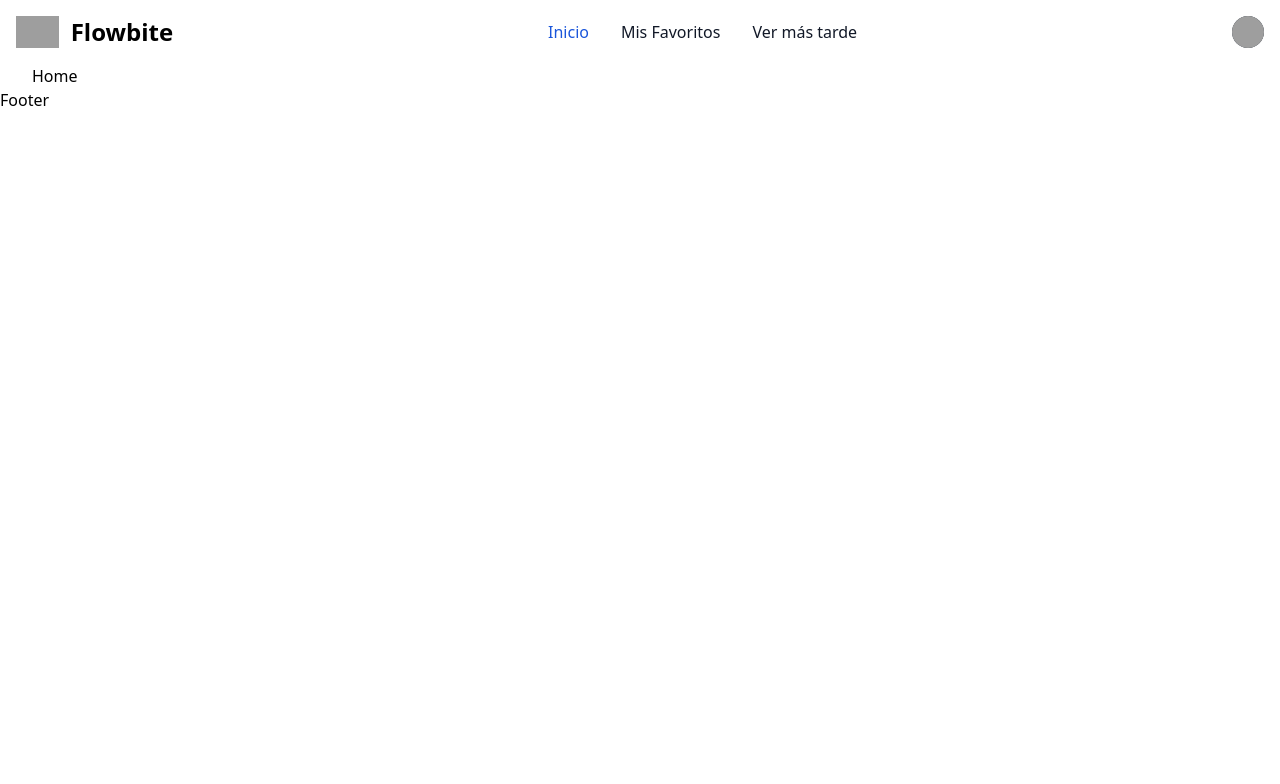
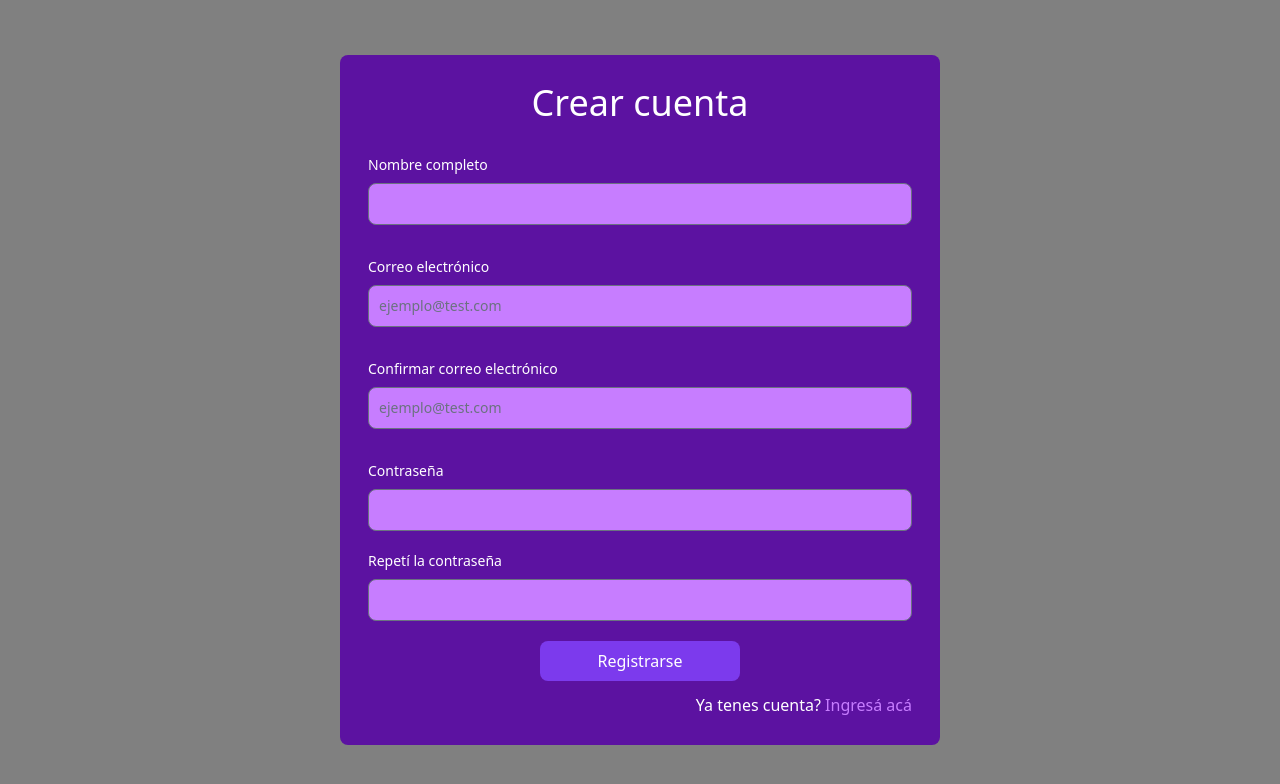
Before and after one commit to guidoFortunato/api-uade, a React (Vite) app: page /auth/register in a window 1280 px wide. Before the commit this address led to /. Shown: the top 784 px of the page. Built offline with nearby package versions, Linux system fonts and the light colour scheme; grey boxes are pictures that could not be loaded; the HTML template or start-up script is replaced by a standard one.

Commit message:
login yregister

```diff
--- a/src/App.jsx
+++ b/src/App.jsx
@@ -1,6 +1,6 @@
 import { AuthRouter, HomeRouter } from "./router";
 
-const auth = true;
+const auth = false;
 
 function App() {
   if (auth) return <HomeRouter />;
--- a/src/auth/Login.jsx
+++ b/src/auth/Login.jsx
@@ -1,5 +1,58 @@
+import { Link } from "react-router-dom";
+
 export const Login = () => {
+  const handleSubmit = (e) => {
+    e.preventDefault();
+    console.log("click ingresar");
+  };
+
   return (
-    <div>Login</div>
-  )
-}
+    <div className="bg-violet-dark p-7 rounded-lg">
+      <form className="mx-auto bg-violet-dark" onSubmit={handleSubmit}>
+        <h3 className="text-white text-center text-3xl sm:text-4xl">
+          Iniciar sesión
+        </h3>
+        <div className="my-8">
+          <label
+            htmlFor="email"
+            className="block mb-2 text-sm font-medium text-white"
+          >
+            Correo electrónico
+          </label>
+          <input
+            type="email"
+            id="email"
+            className="bg-violet-light border border-[violet-light] text-white text-sm rounded-lg focus:ring-violet-500 focus:border-violet-600 block w-full p-2.5 "
+            placeholder="ejemplo@test.com"
+          />
+        </div>
+        <div className="mb-5">
+          <label
+            htmlFor="password"
+            className="block mb-2 text-sm font-medium text-white"
+          >
+            Contraseña
+          </label>
+          <input
+            type="text"
+            id="password"
+            className="bg-violet-light border border-[violet-light] font-semibold text-white text-sm rounded-lg focus:ring-violet-600 focus:border-violet-600 block w-full p-2.5 "
+          />
+        </div>
+        <div className="flex justify-center w-full mb-3">
+          <button type="submit" className="btn-primary w-[200px]">
+            Ingresar
+          </button>
+        </div>
+        <div className="flex justify-end text-white">
+          <p>
+            No tenes cuenta?{" "}
+            <Link to="/auth/register" className="text-violet-light cursor-pointer hover:text-violet-500">
+              Registrate acá
+            </Link>
+          </p>
+        </div>
+      </form>
+    </div>
+  );
+};
--- a/src/auth/Register.jsx
+++ b/src/auth/Register.jsx
@@ -1,5 +1,101 @@
+import { Link } from "react-router-dom";
+
 export const Register = () => {
+  const handleSubmit = (e) => {
+    e.preventDefault();
+    console.log("click ingresar");
+  };
+
   return (
-    <div>Register</div>
-  )
-}
+    <div className="bg-violet-dark p-7 rounded-lg">
+      <form className="mx-auto bg-violet-dark" onSubmit={handleSubmit}>
+        <h3 className="text-white text-center text-3xl sm:text-4xl">
+          Crear cuenta
+        </h3>
+        <div className="my-8">
+          <label
+            htmlFor="name"
+            className="block mb-2 text-sm font-medium text-white"
+          >
+            Nombre completo
+          </label>
+          <input
+            type="text"
+            id="name"
+            className="bg-violet-light border border-[violet-light] text-white text-sm rounded-lg focus:ring-violet-500 focus:border-violet-600 block w-full p-2.5 "
+          />
+        </div>
+        <div className="my-8">
+          <label
+            htmlFor="email"
+            className="block mb-2 text-sm font-medium text-white"
+          >
+            Correo electrónico
+          </label>
+          <input
+            type="email"
+            id="emailConfirm"
+            className="bg-violet-light border border-[violet-light] text-white text-sm rounded-lg focus:ring-violet-500 focus:border-violet-600 block w-full p-2.5 "
+            placeholder="ejemplo@test.com"
+          />
+        </div>
+        <div className="my-8">
+          <label
+            htmlFor="email"
+            className="block mb-2 text-sm font-medium text-white"
+          >
+            Confirmar correo electrónico
+          </label>
+          <input
+            type="email"
+            id="emailConfirm"
+            className="bg-violet-light border border-[violet-light] text-white text-sm rounded-lg focus:ring-violet-500 focus:border-violet-600 block w-full p-2.5 "
+            placeholder="ejemplo@test.com"
+          />
+        </div>
+        <div className="mb-5">
+          <label
+            htmlFor="password"
+            className="block mb-2 text-sm font-medium text-white"
+          >
+            Contraseña
+          </label>
+          <input
+            type="text"
+            id="password"
+            className="bg-violet-light border border-[violet-light] font-semibold text-white text-sm rounded-lg focus:ring-violet-600 focus:border-violet-600 block w-full p-2.5 "
+          />
+        </div>
+        <div className="mb-5">
+          <label
+            htmlFor="passwordRepeat"
+            className="block mb-2 text-sm font-medium text-white"
+          >
+            Repetí la contraseña
+          </label>
+          <input
+            type="text"
+            id="passwordRepeat"
+            className="bg-violet-light border border-[violet-light] font-semibold text-white text-sm rounded-lg focus:ring-violet-600 focus:border-violet-600 block w-full p-2.5 "
+          />
+        </div>
+        <div className="flex justify-center w-full mb-3">
+          <button type="submit" className="btn-primary w-[200px]">
+            Registrarse
+          </button>
+        </div>
+        <div className="flex justify-end text-white">
+          <p>
+            Ya tenes cuenta?{" "}
+            <Link
+              to="/auth/login"
+              className="text-violet-light cursor-pointer hover:text-violet-500"
+            >
+              Ingresá acá
+            </Link>
+          </p>
+        </div>
+      </form>
+    </div>
+  );
+};
--- a/src/index.css
+++ b/src/index.css
@@ -1,3 +1,11 @@
 @tailwind base;
 @tailwind components;
 @tailwind utilities;
+
+body{
+  background-color: gray;
+}
+
+.btn-primary {
+  @apply bg-violet-600 hover:bg-violet-800 text-white py-2 px-4 rounded-lg transition-all;
+}
--- a/src/layout/AuthLayout.jsx
+++ b/src/layout/AuthLayout.jsx
@@ -2,10 +2,11 @@ import { Outlet } from "react-router-dom";
 
 export const AuthLayout = () => {
   return (
-    <>
-      <div className="w-[100%] lg:w-[95%] mx-auto">
+    <main className="flex justify-center items-center min-h-screen px-4 sm:px-0">
+      {/* <div className="w-full sm:w-[500px] px-10"> */}
+      <div className="w-full sm:w-[600px]">
         <Outlet />
       </div>
-    </>
+    </main>
   );
 };
--- /dev/null
+++ b/src/pages/Dashboard.jsx
@@ -0,0 +1,5 @@
+export const Dashboard = () => {
+  return (
+    <div>Dashboard</div>
+  )
+}
--- a/src/pages/Home.jsx
+++ b/src/pages/Home.jsx
@@ -1,5 +1,18 @@
+import { Link } from "react-router-dom";
+
 export const Home = () => {
   return (
-    <div>Home</div>
-  )
-}
+    <div className="grid grid-cols-1 text-center gap-6">
+      <h1 className="text-4xl sm:text-5xl font-semibold">FrameLand</h1>
+      <p>Disfruta de las mejores películas y series acá</p>
+      <div className="flex flex-col sm:flex-row sm:justify-between">
+        <Link to="/auth/login" className="w-full">
+          <button className="btn-primary mb-5 sm:mb-0 w-[90%]">Iniciar sesión</button>
+        </Link>
+        <Link to="/auth/register" className="w-full">
+          <button className="btn-primary w-[90%]">Registrarse</button>
+        </Link>
+      </div>
+    </div>
+  );
+};
--- a/src/pages/index.js
+++ b/src/pages/index.js
@@ -1,3 +1,4 @@
 export * from "./Favorites";
 export * from "./Home";
 export * from "./SeeLater";
+export * from "./Dashboard";
--- a/src/router/AuthRouter.jsx
+++ b/src/router/AuthRouter.jsx
@@ -1,12 +1,13 @@
 import { Navigate, Route, Routes } from "react-router-dom";
 import { AuthLayout } from "../layout";
 import { Login, Register } from "../auth";
+import { Home } from "../pages";
 
 export const AuthRouter = () => {
   return (
     <Routes>
-      {/* Rutas con el layout */}
       <Route path="/" element={<AuthLayout />}>
+        <Route index element={<Home />} />
         <Route path="/auth/login" element={<Login />} />
         <Route path="/auth/register" element={<Register />} />
 
@@ -14,8 +15,6 @@ export const AuthRouter = () => {
         <Route path="*" element={<Navigate to="/auth/login" />} />
       </Route>
 
-      {/* Ruta sin el layout */}
-
       {/* <Route path="*" element={<Navigate to="/" />} /> */}
     </Routes>
   );
--- a/src/router/HomeRouter.jsx
+++ b/src/router/HomeRouter.jsx
@@ -1,22 +1,19 @@
 import { Navigate, Route, Routes } from "react-router-dom";
 import { HomeLayout } from "../layout";
-import { Home, Favorites, SeeLater } from "../pages";
+import { Favorites, SeeLater, Dashboard } from "../pages";
 
 export const HomeRouter = () => {
   return (
     <Routes>
-      {/* Rutas con el layout */}
       <Route path="/" element={<HomeLayout />}>
-        <Route index element={<Home />} />
+        <Route index element={<Dashboard />} />
         <Route path="favoritos" element={<Favorites />} />
         <Route path="ver-mas-tarde" element={<SeeLater />} />
 
         <Route path="*" element={<Navigate to="/" />} />
       </Route>
 
-      {/* Ruta sin el layout */}
-
-      <Route path="*" element={<Navigate to="/" />} />
+      {/* <Route path="*" element={<Navigate to="/" />} /> */}
     </Routes>
   );
 };
--- a/tailwind.config.js
+++ b/tailwind.config.js
@@ -3,11 +3,21 @@ export default {
   content: [
     "./src/**/*.{js,jsx,ts,tsx}",
     "node_modules/flowbite-react/**/*.{js,jsx,ts,tsx}",
-    'node_modules/flowbite-react/lib/esm/**/*.js'
+    "node_modules/flowbite-react/lib/esm/**/*.js",
   ],
   theme: {
-    extend: {},
+    extend: {
+      backgroundImage: {
+        "main-image":
+          'url("https://www.tuentrada.com/experiencia/ayuda-consulta/background-main.png")',
+      },
+
+      colors: {
+        "violet-dark": "rgb(92, 18, 161)",
+        "violet-light": "#c77dff",
+      },
+    },
   },
   // eslint-disable-next-line no-undef
-  plugins: [require('flowbite/plugin')],
+  plugins: [require("flowbite/plugin")],
 };
```
